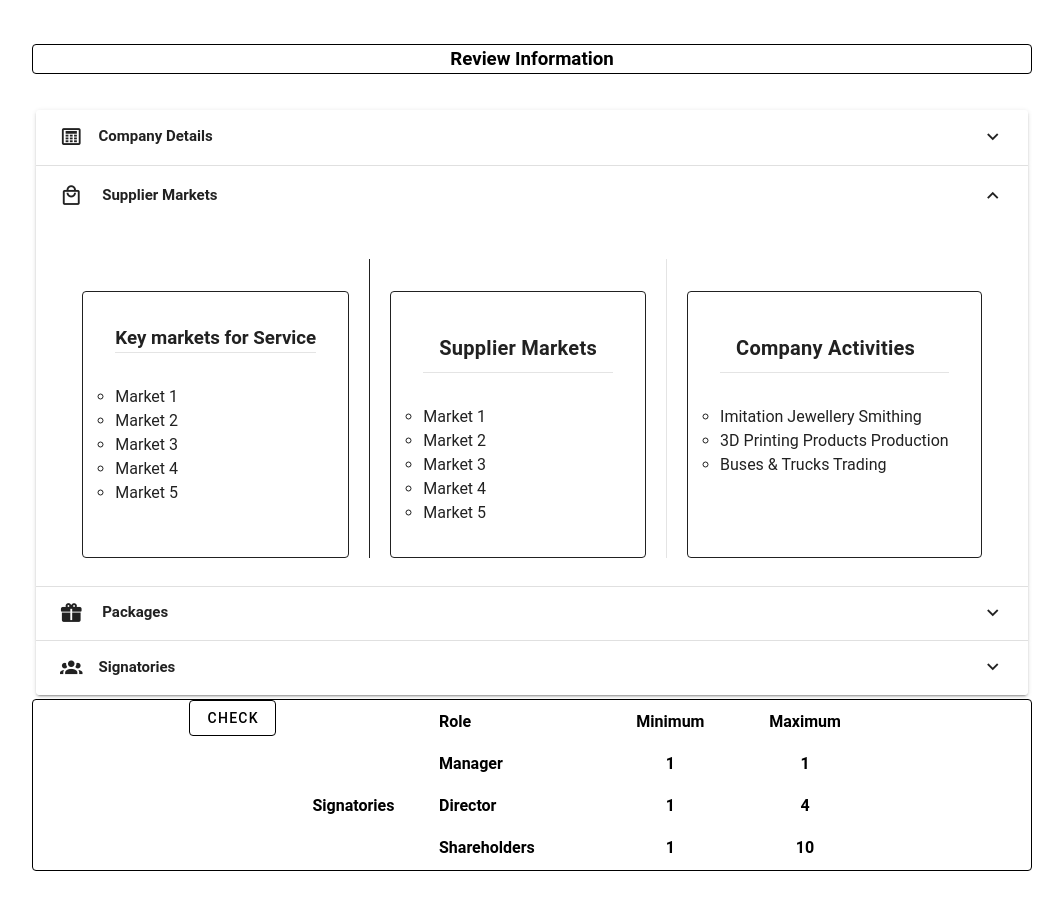
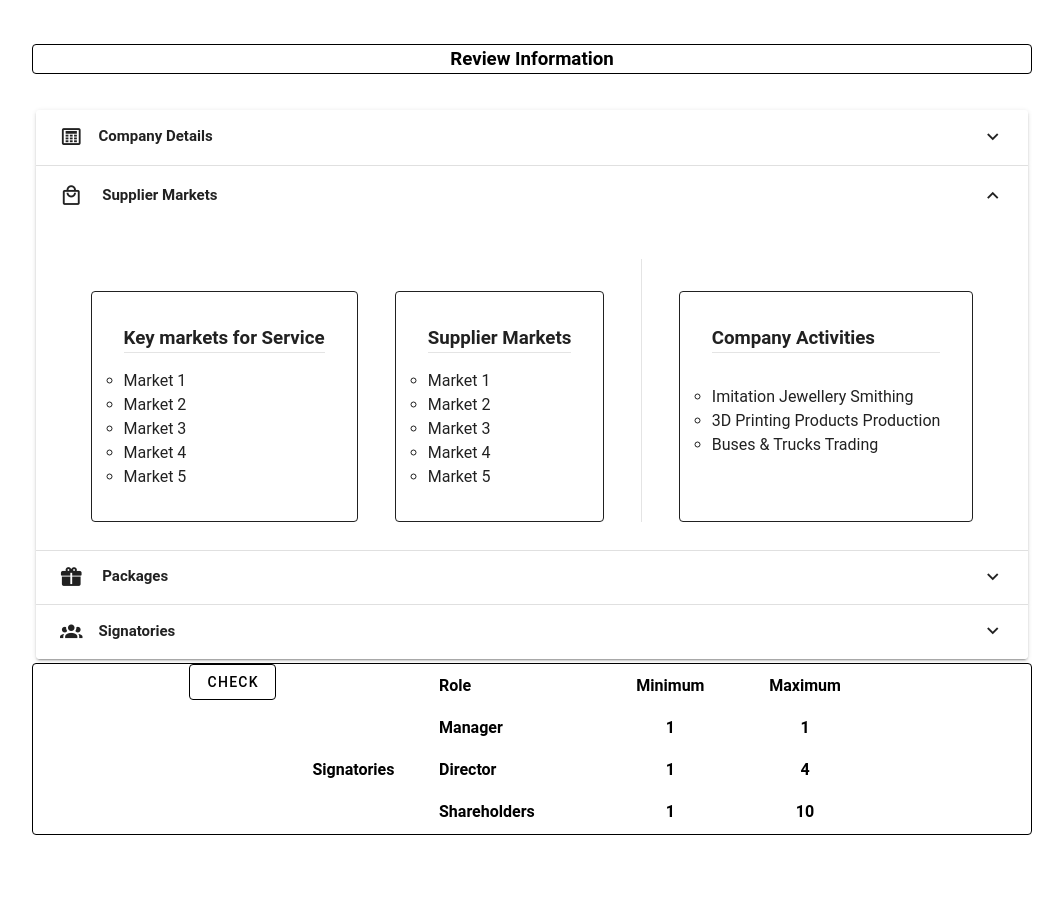
Before and after one commit to jasonkiptoo/learn-store, a Nuxt app: page /review in a window 1280 px wide. Both pictures are taken after a click on the button "Supplier Markets". Shown: the top 910 px of the page, without its empty margins (108-1171 px from the left). After the commit the page ends 879 px from the top, so only its background shows below. Built offline with nearby package versions, Linux system fonts and the light colour scheme.

Commit message:
fiz to the supplier markets

```diff
--- a/pages/review/index.vue
+++ b/pages/review/index.vue
@@ -161,9 +161,9 @@
                 <h3 class="font-weight-bold d-flex justify-cente">
                   Key markets for Service
                 </h3>
-                <v-divider class="mb-8"></v-divider>
+                <v-divider class="mb-4"></v-divider>
 
-                <ul class="" style="list-style-type: circle">
+                <ul class="d-fle" style="list-style-type: circle">
                   <li>Market 1</li>
                   <li>Market 2</li>
                   <li>Market 3</li>
@@ -171,17 +171,16 @@
                   <li>Market 5</li>
                 </ul>
               </v-card>
-              <v-divider class="border-opacity-100" vertical></v-divider>
               <v-card
                 variant="outlined"
                 elevation="0"
                 class="mt-8 pa-8"
                 max-width="800"
               >
-                <v-card-title class="font-weight-bold d-flex justify-cente"
+                <h3 class="font-weight-bold"
                   >Supplier Markets
-                </v-card-title>
-                <v-divider class="mb-8"></v-divider>
+                </h3>
+                <v-divider class="mb-4"></v-divider>
 
                 <ul class="" style="list-style-type: circle">
                   <li>Market 1</li>
@@ -198,9 +197,9 @@
                 class="mt-8 pa-8"
                 max-width="800"
               >
-                <v-card-title class="font-weight-bold d-flex justify-cente"
+                <h3 class="font-weight-bold d-flex justify-cente"
                   >Company Activities
-                </v-card-title>
+                </h3>
                 <v-divider class="mb-8"></v-divider>
 
                 <ul style="list-style-type: circle" lass="">
```
